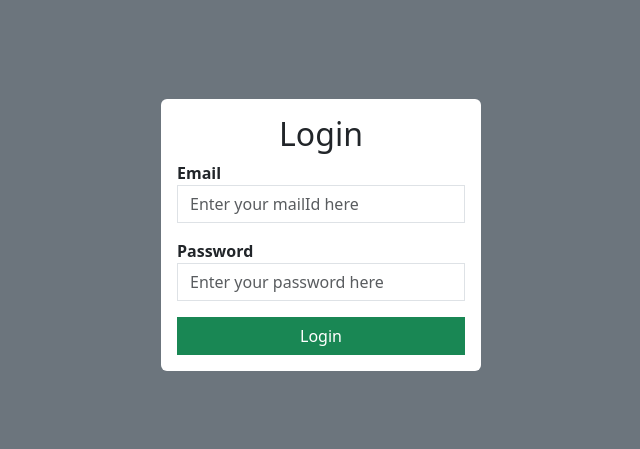
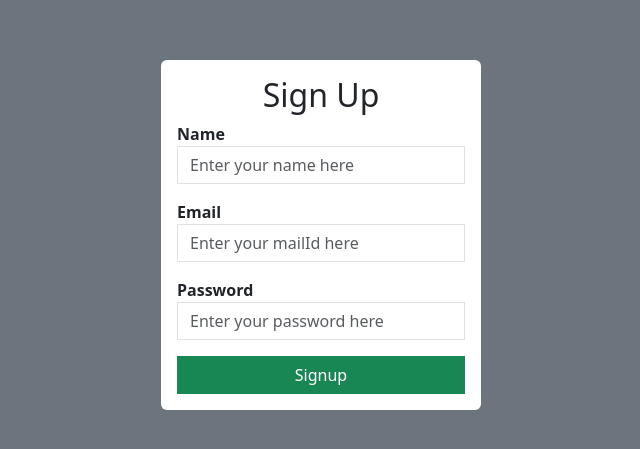
Before and after one commit to Ajay314/real-estate-app, a React (Create React App) app: page /signup in a window 1280 px wide. Shown: the part 165-614 px from the top of the page, without its empty margins (319-959 px from the left). Built offline with nearby package versions, Linux system fonts and the light colour scheme.

Commit message:
Fix an issue

```diff
--- a/src/App.js
+++ b/src/App.js
@@ -10,18 +10,18 @@ function App() {
 
 
   return (
-  //   <BrowserRouter>
+    <BrowserRouter>
 
-  //   <Routes>
-  //      <Route path='/signup' element={<Signup />}></Route>
-  //      <Route path='/login' element={<Login />}></Route>
+    <Routes>
+       <Route path='/signup' element={<Signup />}></Route>
+       <Route path='/login' element={<Login />}></Route>
 
-  //   </Routes>
-  // </BrowserRouter>\
-  <div>
-    {/* <Signup /> */}
-    <Login />
-  </div>
+    </Routes>
+  </BrowserRouter>
+  // <div>
+  //   {/* <Signup /> */}
+  //   <Login />
+  // </div>
 
 )
 
```
